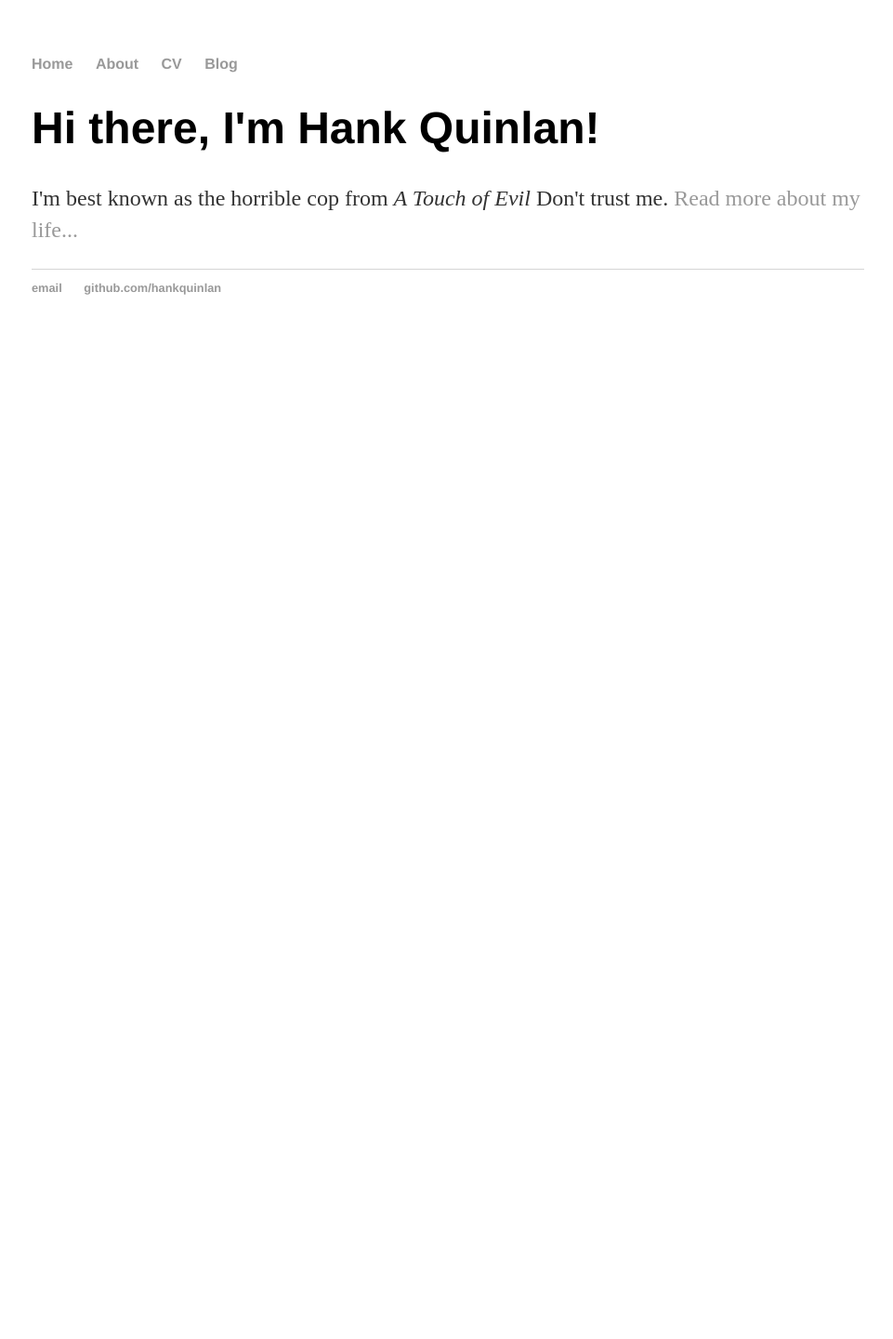
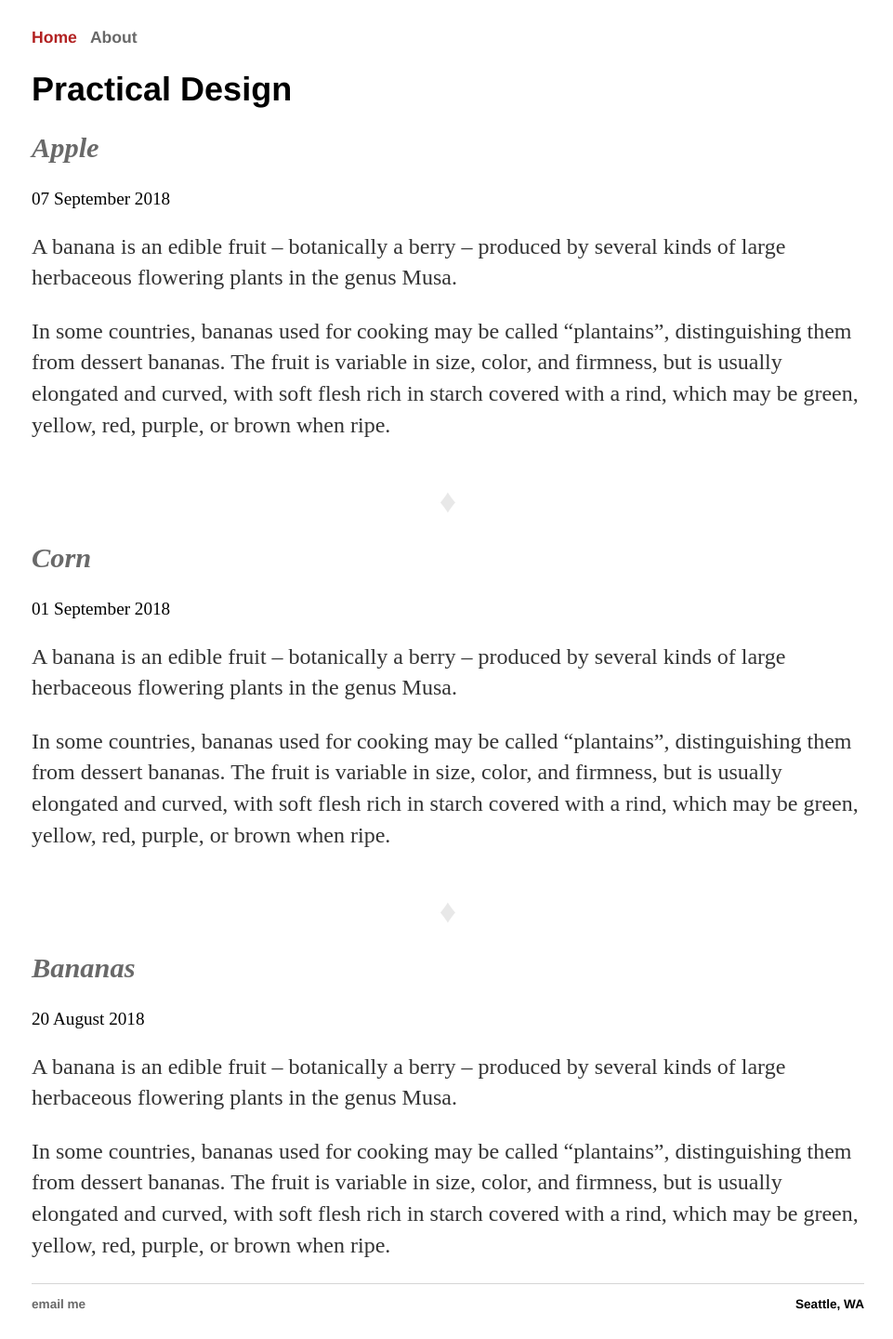
Before and after one commit to practicaldesign/practicaldesign.github.io, a Jekyll site: the page built from index.html, in a window 1280 px wide. Shown: the whole page at 93% size, without its empty margins (158-1119 px from the left). Built offline with Jekyll 4.4.1, drawn with Linux system fonts in a browser that asks for light colours; before the commit the page ends 900 px from its top, so only the background shows below that.

Commit message:
Substantial overhaul of site foundations

```diff
--- a/_config.yml
+++ /dev/null
@@ -1,3 +0,0 @@
-name: Hank Quinlan, Horrible Cop
-markdown: kramdown
-permalink: /blog/:year/:month/:day/:title
--- /dev/null
+++ b/_data/navigation.yml
@@ -0,0 +1,4 @@
+- name: Home
+  link: /
+- name: About
+  link: /about.html
--- /dev/null
+++ b/_includes/navigation.html
@@ -0,0 +1,7 @@
+<nav>
+	<ul>
+		{% for item in site.data.navigation %}
+			<a href="{{ item.link }}" {% if page.url == item.link %}class="current"{% endif %}>{{ item.name }}</a>&nbsp;&nbsp;
+		{% endfor %}
+	</ul>
+</nav>
--- a/_layouts/default.html
+++ b/_layouts/default.html
@@ -1,29 +1,20 @@
-<!DOCTYPE html>
+<!doctype html>
 <html>
 	<head>
+		<meta charset="utf-8">
 		<title>{{ page.title }}</title>
-			<!-- link to main stylesheet -->
-			<link rel="stylesheet" type="text/css" href="/css/main.css">
+		<link rel="stylesheet" href="/assets/css/styles.css">
+		{% feed_meta %}
+		{% seo %}
 	</head>
 	<body>
-			<nav>
-	    		<ul>
-	        		<li><a href="/">Home</a></li>
-		        	<li><a href="/about/">About</a></li>
-	        		<li><a href="/cv/">CV</a></li>
-	        		<li><a href="/blog/">Blog</a></li>
-	    		</ul>
-			</nav>
-			<div class="container">
-
+		{% include navigation.html %}
 		{{ content }}
-
-			</div><!-- /.container -->
+	</body>
 	<footer>
 		<ul>
-	        		<li><a href="mailto:hankquinlanhub@gmail.com">email</a></li>
-	        		<li><a href="https://github.com/hankquinlan">github.com/hankquinlan</a></li>
+     		<li><a href="mailto:contactpracticaldesign@gmail.com">email me</a></li>
+      		<li style="float:right">Seattle, WA</li>
 		</ul>
 	</footer>
-		</body>
 </html>
--- /dev/null
+++ b/_posts/2018-08-20-bananas.md
@@ -0,0 +1,12 @@
+---
+layout: post
+author: jill
+---
+A banana is an edible fruit – botanically a berry – produced by several kinds
+of large herbaceous flowering plants in the genus Musa.
+
+In some countries, bananas used for cooking may be called "plantains",
+distinguishing them from dessert bananas. The fruit is variable in size, color,
+and firmness, but is usually elongated and curved, with soft flesh rich in
+starch covered with a rind, which may be green, yellow, red, purple, or brown
+when ripe.
--- /dev/null
+++ b/_posts/2018-09-01-corn.md
@@ -0,0 +1,12 @@
+---
+layout: post
+author: jill
+---
+A banana is an edible fruit – botanically a berry – produced by several kinds
+of large herbaceous flowering plants in the genus Musa.
+
+In some countries, bananas used for cooking may be called "plantains",
+distinguishing them from dessert bananas. The fruit is variable in size, color,
+and firmness, but is usually elongated and curved, with soft flesh rich in
+starch covered with a rind, which may be green, yellow, red, purple, or brown
+when ripe.
--- /dev/null
+++ b/_posts/2018-09-07-apple.md
@@ -0,0 +1,12 @@
+---
+layout: post
+author: jill
+---
+A banana is an edible fruit – botanically a berry – produced by several kinds
+of large herbaceous flowering plants in the genus Musa.
+
+In some countries, bananas used for cooking may be called "plantains",
+distinguishing them from dessert bananas. The fruit is variable in size, color,
+and firmness, but is usually elongated and curved, with soft flesh rich in
+starch covered with a rind, which may be green, yellow, red, purple, or brown
+when ripe.
--- /dev/null
+++ b/_sass/main.scss
@@ -0,0 +1,71 @@
+a {
+    text-decoration: none;
+    color: #696969;
+}
+a:hover {
+    text-decoration: underline;
+}
+
+p {
+    font-size: 1.5em;
+    line-height: 1.4em;
+    color: #333;
+}
+h1 {
+    font-size: 2.25em;
+    font-family:'Helvetica', 'Arial', 'Sans-Serif';
+}
+h2 {
+    font-size: 1.9em;
+    font-style: italic;
+}
+nav {
+    font-size: 1.1em;
+}
+.current {
+	color: #B22222
+}
+footer {
+    border-top: 1px solid #d5d5d5;
+    font-size: 0.85em;
+}
+nav ul, footer ul {
+    font-family:'Helvetica', 'Arial', 'Sans-Serif';
+    padding: 0px;
+    list-style: none;
+    font-weight: bold;
+}
+nav ul li, footer ul li {
+    display: inline;
+    margin-right: 0px;
+}
+body {
+    margin: 30px auto;
+    width: 70%;
+}
+time {
+	font-size: 1.2em;
+}
+ul.posts {
+    margin: 20px auto 40px;
+    font-size: 1.5em;
+}
+ul.posts li {
+    list-style: none;
+}
+hr {
+    border: none;
+    color: #333;
+    overflow: visible;
+    text-align: center;
+    height: 60px;
+}
+hr:after {
+    background: #fff;
+    content: '♦';
+    font-size: 2.25em;
+    color: #E8E8E8;
+    padding: 0 4px;
+    position: relative;
+    top: 20px;
+}
--- /dev/null
+++ b/assets/css/styles.scss
@@ -0,0 +1,3 @@
+---
+---
+@import "main";
--- a/css/main.css
+++ /dev/null
@@ -1,43 +0,0 @@
-body {
-    margin: 60px auto;
-    width: 70%;
-}
-nav ul, footer ul {
-    font-family:'Helvetica', 'Arial', 'Sans-Serif';
-    padding: 0px;
-    list-style: none;
-    font-weight: bold;
-}
-nav ul li, footer ul li {
-    display: inline;
-    margin-right: 20px;
-}
-a {
-    text-decoration: none;
-    color: #999;
-}
-a:hover {
-    text-decoration: underline;
-}
-h1 {
-    font-size: 3em;
-    font-family:'Helvetica', 'Arial', 'Sans-Serif';
-}
-p {
-    font-size: 1.5em;
-    line-height: 1.4em;
-    color: #333;
-}
-footer {
-    border-top: 1px solid #d5d5d5;
-    font-size: .8em;
-}
-
-ul.posts {
-    margin: 20px auto 40px;
-    font-size: 1.5em;
-}
-
-ul.posts li {
-    list-style: none;
-}
--- a/index.html
+++ b/index.html
@@ -1,8 +1,20 @@
 ---
 layout: default
-title: Hank Quinlan, Horrible Cop
+title: Home
 ---
-<div class="blurb">
-	<h1>Hi there, I'm Hank Quinlan!</h1>
-	<p>I'm best known as the horrible cop from <em>A Touch of Evil</em> Don't trust me. <a href="/about">Read more about my life...</a></p>
-</div><!-- /.blurb -->
+<h1>Practical Design</h1>
+
+{% for post in site.posts %}
+	<article>
+		<h2>
+			<a href="{{ post.url }}">
+				{{ post.title }}
+			</a>
+		</h2>
+		<time>{{ post.date | date_to_long_string }}</time>
+		{{ post.content }}
+		{% if forloop.last == false %}
+  			<hr>
+  		{% endif %}
+	</article>
+{% endfor %}
```
Also changed, not shown: Gemfile (added, +9 -0 lines), _layouts/post.html (+3 -5 lines), _posts/2014-04-30-hank-quinlan-site-launched.md (deleted, +0 -7 lines), about.md (added, +7 -0 lines), blog.html (added, +14 -0 lines), blog/index.html (deleted, +0 -11 lines), Gemfile.lock (added). Lines whose indentation alone changed are shown as unchanged.
